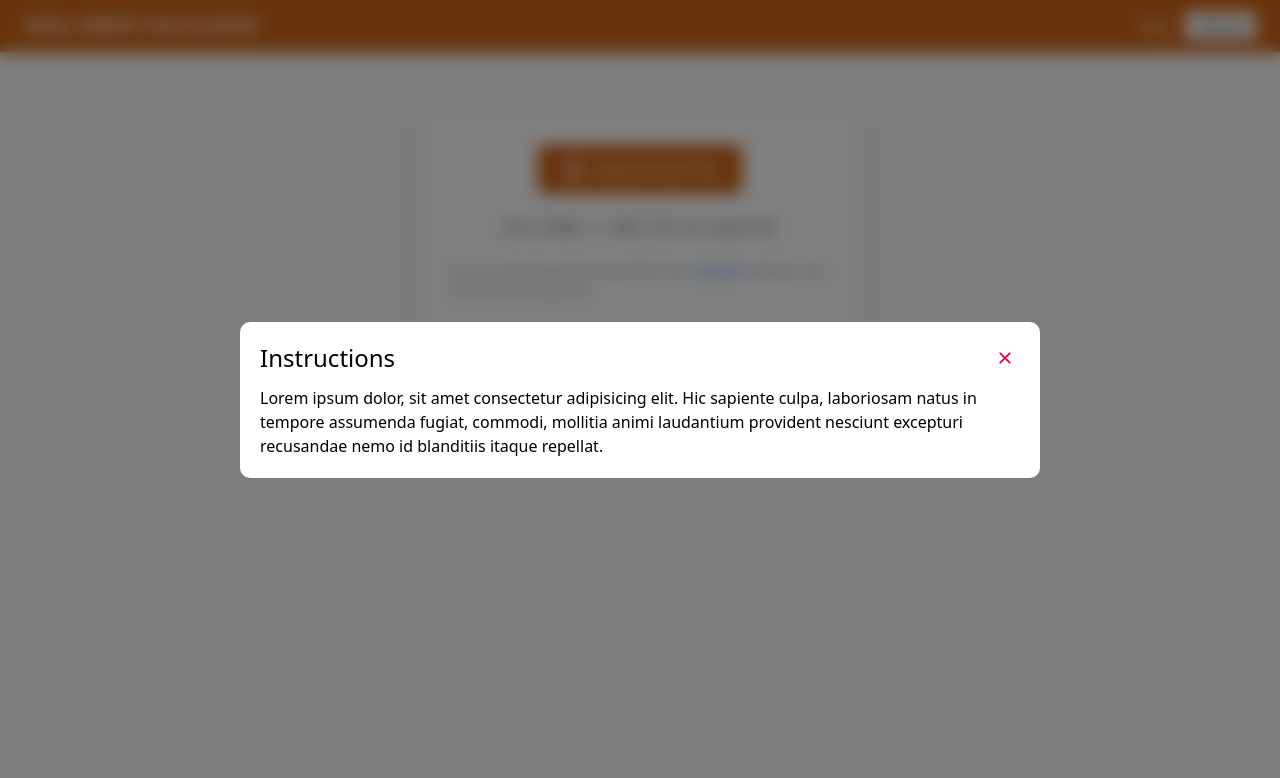
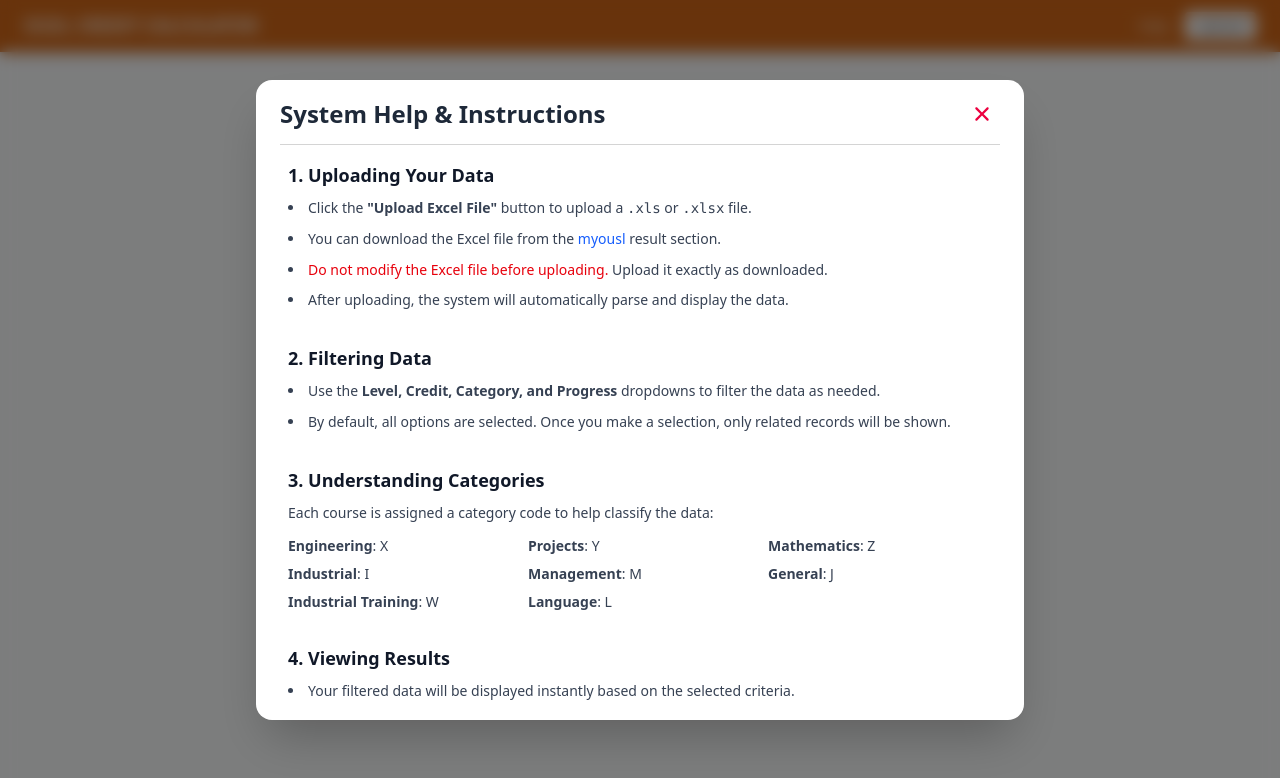
Before and after one commit to ushanchamod/OUSL-credit-cal, a React (Vite) app: page / in a window 1280 px wide. Both pictures are taken after a click on the button "Help". Shown: the top 778 px of the page. Built offline with nearby package versions, Linux system fonts and the light colour scheme.

Commit message:
modified:   src/components/pop-up/PopUp.tsx 	modified:   src/index.css

```diff
--- a/src/components/pop-up/PopUp.tsx
+++ b/src/components/pop-up/PopUp.tsx
@@ -1,28 +1,111 @@
 import { IoIosClose } from "react-icons/io";
 
 interface Props {
-    setPopUp: (value: boolean) => void
+    setPopUp: (value: boolean) => void;
 }
+
 const PopUp = ({ setPopUp }: Props) => {
     return (
-        <div className="fixed top-0 left-0 z-[1000] h-full w-full flex justify-center items-center p-5 bg-[#00000080] backdrop-blur-sm">
-            <div className="bg-white max-w-[800px] rounded-[10px] p-5">
-                <div className="flex justify-between items-center">
-                    <p className="text-2xl">Instructions</p>
+        <div className="fixed top-0 left-0 z-[1000] h-full w-full flex justify-center items-center p-5 bg-black/50 backdrop-blur-sm overflow-y-auto">
+            <div className="bg-white rounded-2xl shadow-2xl max-w-3xl w-full overflow-hidden">
+                <div className="relative p-6 pt-0 max-h-[80vh] overflow-y-auto scrollbar-thin scrollbar-thumb-gray-300 scrollbar-track-transparent">
+                    {/* Header */}
+                    <div className="sticky top-0 z-10 bg-white pt-4 pb-3 flex justify-between items-center border-b border-neutral-300">
+                        <h2 className="text-2xl font-bold text-gray-800">System Help & Instructions</h2>
                         <IoIosClose
-                        className="text-3xl text-rose-600 cursor-pointer"
+                            className="text-4xl text-rose-600 cursor-pointer hover:scale-110 transition-transform"
                             onClick={() => setPopUp(false)}
                         />
                     </div>
 
-                <div className="mt-3">
+                    {/* Content */}
+                    <div className="mt-4 space-y-8 text-gray-700 text-sm leading-relaxed px-1 sm:px-2">
+                        {/* Section 1 */}
+                        <section>
+                            <h3 className="text-lg font-semibold mb-2 text-gray-900">1. Uploading Your Data</h3>
+                            <ul className="list-disc list-inside space-y-2">
+                                <li>Click the <strong>"Upload Excel File"</strong> button to upload a <code>.xls</code> or <code>.xlsx</code> file.</li>
+                                <li>
+                                    You can download the Excel file from the{' '}
+                                    <a
+                                        href="http://myousl.ou.ac.lk/"
+                                        target="_blank"
+                                        rel="noopener noreferrer"
+                                        className="text-blue-600 hover:underline"
+                                    >
+                                        myousl
+                                    </a> result section.
+                                </li>
+                                <li>
+                                    <span className="text-red-600 font-medium">
+                                        Do not modify the Excel file before uploading.
+                                    </span> Upload it exactly as downloaded.
+                                </li>
+                                <li>After uploading, the system will automatically parse and display the data.</li>
+                            </ul>
+                        </section>
+
+                        {/* Section 2 */}
+                        <section>
+                            <h3 className="text-lg font-semibold mb-2 text-gray-900">2. Filtering Data</h3>
+                            <ul className="list-disc list-inside space-y-2">
+                                <li>Use the <strong>Level, Credit, Category, and Progress</strong> dropdowns to filter the data as needed.</li>
+                                <li>By default, all options are selected. Once you make a selection, only related records will be shown.</li>
+                            </ul>
+                        </section>
+
+                        {/* Section 3 */}
+                        <section>
+                            <h3 className="text-lg font-semibold mb-2 text-gray-900">3. Understanding Categories</h3>
+                            <p className="mb-3">Each course is assigned a category code to help classify the data:</p>
+                            <div className="grid grid-cols-2 sm:grid-cols-3 gap-x-4 gap-y-2 text-sm">
+                                <div><strong>Engineering</strong>: X</div>
+                                <div><strong>Projects</strong>: Y</div>
+                                <div><strong>Mathematics</strong>: Z</div>
+                                <div><strong>Industrial</strong>: I</div>
+                                <div><strong>Management</strong>: M</div>
+                                <div><strong>General</strong>: J</div>
+                                <div><strong>Industrial Training</strong>: W</div>
+                                <div><strong>Language</strong>: L</div>
+                            </div>
+                        </section>
+
+                        {/* Section 4 */}
+                        <section>
+                            <h3 className="text-lg font-semibold mb-2 text-gray-900">4. Viewing Results</h3>
+                            <ul className="list-disc list-inside space-y-2">
+                                <li>Your filtered data will be displayed instantly based on the selected criteria.</li>
+                            </ul>
+                        </section>
+
+                        {/* Section 5 */}
+                        <section>
+                            <h3 className="text-lg font-semibold mb-2 text-gray-900">5. Tips for Efficient Use</h3>
+                            <ul className="list-disc list-inside space-y-2">
+                                <li>Check your file format and structure before uploading to avoid errors.</li>
+                                <li>Apply filters early to keep the interface clean and responsive.</li>
+                                <li>Refer to the category codes to easily group and understand course types.</li>
+                            </ul>
+                        </section>
+
+                        {/* Section 6 */}
+                        <section>
+                            <h3 className="text-lg font-semibold mb-2 text-gray-900">6. Need Help?</h3>
                             <p>
-                        Lorem ipsum dolor, sit amet consectetur adipisicing elit. Hic sapiente culpa, laboriosam natus in tempore assumenda fugiat, commodi, mollitia animi laudantium provident nesciunt excepturi recusandae nemo id blanditiis itaque repellat.
+                                For support, contact us at{' '}
+                                <a
+                                    href="mailto:ushanchamodbandara@gmail.com"
+                                    className="text-blue-600 hover:underline"
+                                >
+                                    ushanchamodbandara@gmail.com
+                                </a>.
                             </p>
+                        </section>
                     </div>
                 </div>
             </div>
-    )
-}
+        </div>
+    );
+};
 
-export default PopUp
+export default PopUp;
--- a/src/index.css
+++ b/src/index.css
@@ -3,3 +3,8 @@
 @import '@fontsource/roboto/400.css';
 @import '@fontsource/roboto/500.css';
 @import '@fontsource/roboto/700.css';
+
+/* styles.css */
+.scroll-stable {
+    scrollbar-gutter: stable;
+  }
```
Lines whose indentation alone changed are shown as unchanged.
